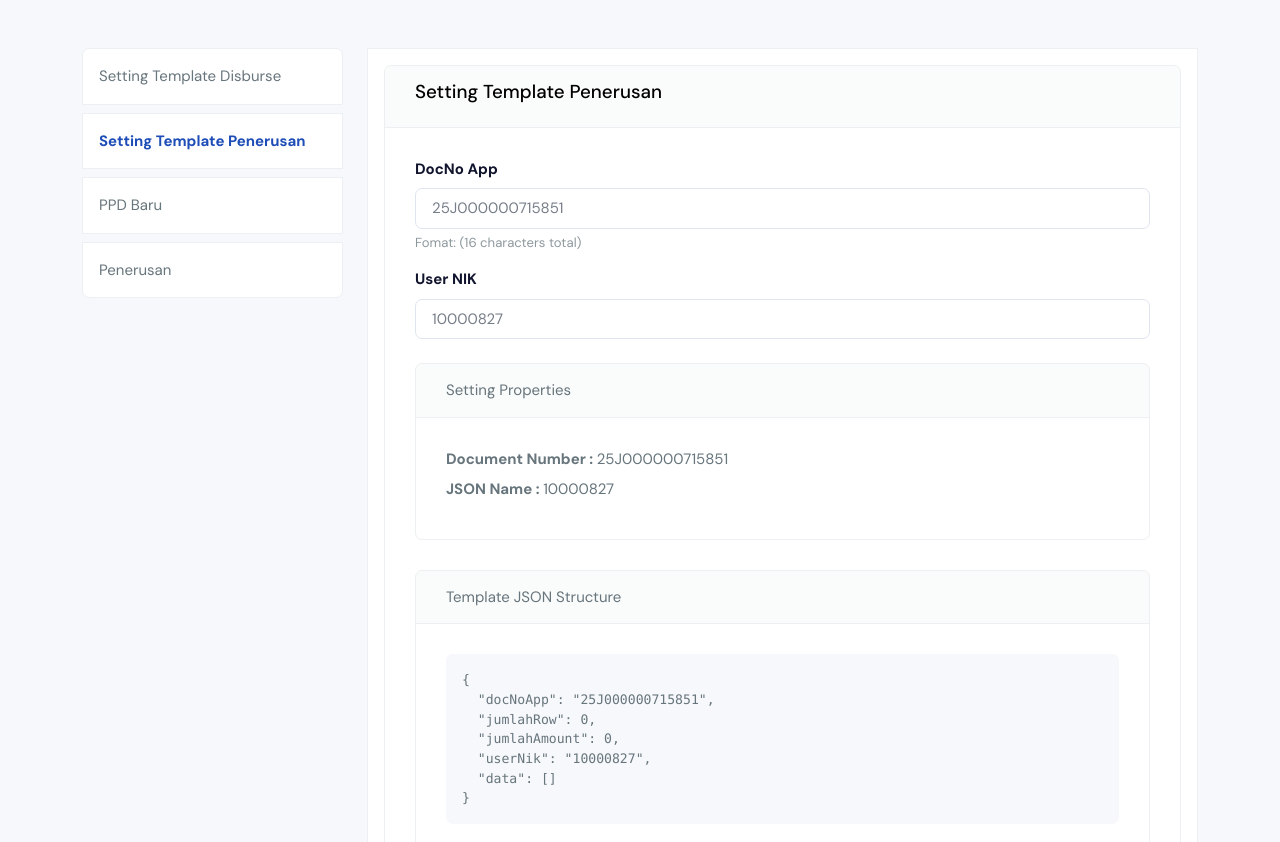
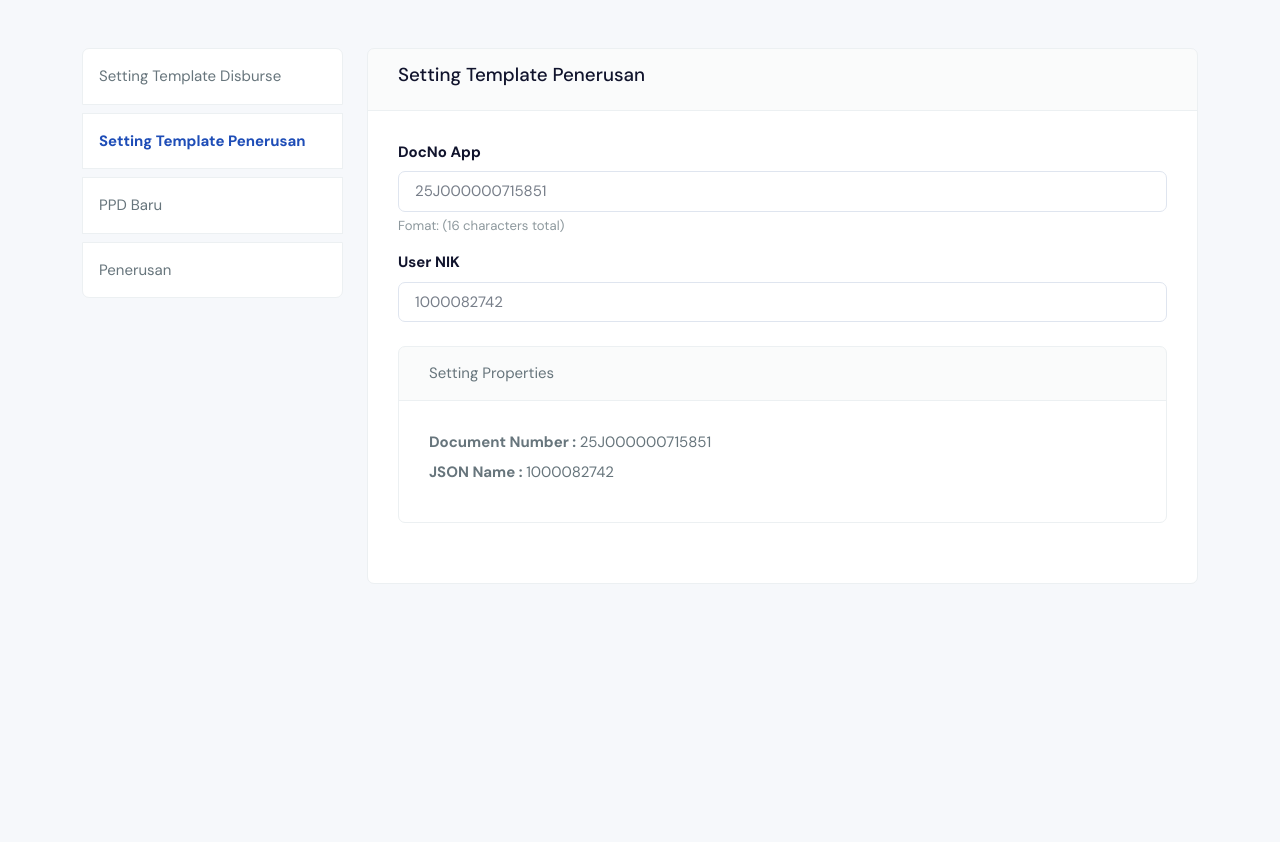
Before and after one commit to zarmintaa/generate_testing_json_jnf, a Vue app: page /setting-template-penerusan in a window 1280 px wide. Shown: the top 842 px of the page. After the commit the page ends 800 px from the top, so only its background shows below. Built offline with nearby package versions, Linux system fonts and the light colour scheme.

Commit message:
update ui

```diff
--- a/src/components/Content.vue
+++ b/src/components/Content.vue
@@ -5,9 +5,7 @@ import Form from "./Form.vue";
 <template>
   <div class="col-md-9">
     <!-- Content for the right column -->
-    <div class="p-3 border bg-white">
-      <slot />
-    </div>
+    <slot />
   </div>
 </template>
 
--- a/src/pages/Penerusan.vue
+++ b/src/pages/Penerusan.vue
@@ -77,10 +77,9 @@ const fileProsesUpload = async () => {
 
 <template>
   <Layout>
-    <div class="container-fluid">
     <div class="card">
-        <div class="card-header card-header-tabs">
-          <h5 class="text-black">{{ title }}</h5>
+      <div class="card-header">
+        <h5>{{ title }}</h5>
       </div>
       <div class="card-body">
         <div class="mb-3">
@@ -110,10 +109,7 @@ const fileProsesUpload = async () => {
           class="btn btn-primary mt-3"
         >
           <span v-if="isProses" class="d-flex align-items-center gap-2">
-              <span
-                class="spinner-border spinner-border-sm"
-                role="status"
-              ></span>
+            <span class="spinner-border spinner-border-sm" role="status"></span>
             Processing...
           </span>
           <span v-else>Process</span>
@@ -145,10 +141,7 @@ const fileProsesUpload = async () => {
             <table class="table table-bordered">
               <thead>
                 <tr>
-                    <th
-                      v-for="(header, index) in fileData.headers"
-                      :key="index"
-                    >
+                  <th v-for="(header, index) in fileData.headers" :key="index">
                     {{ header }}
                   </th>
                 </tr>
@@ -270,7 +263,6 @@ const fileProsesUpload = async () => {
         </div>
       </div>
     </div>
-    </div>
   </Layout>
 </template>
 
--- a/src/pages/PpdBaru.vue
+++ b/src/pages/PpdBaru.vue
@@ -70,10 +70,9 @@ const fileProsesUpload = async () => {
 
 <template>
   <Layout>
-    <div class="container-fluid">
     <div class="card">
-        <div class="card-header card-header-tabs">
-          <h5 class="text-black">{{ title }}</h5>
+      <div class="card-header">
+        <h5>{{ title }}</h5>
       </div>
       <div class="card-body">
         <div class="mb-3">
@@ -103,10 +102,7 @@ const fileProsesUpload = async () => {
           class="btn btn-primary mt-3"
         >
           <span v-if="isProses" class="d-flex align-items-center gap-2">
-              <span
-                class="spinner-border spinner-border-sm"
-                role="status"
-              ></span>
+            <span class="spinner-border spinner-border-sm" role="status"></span>
             Processing...
           </span>
           <span v-else>Process</span>
@@ -143,10 +139,7 @@ const fileProsesUpload = async () => {
             <table class="table table-bordered">
               <thead>
                 <tr>
-                    <th
-                      v-for="(header, index) in fileData.headers"
-                      :key="index"
-                    >
+                  <th v-for="(header, index) in fileData.headers" :key="index">
                     {{ header }}
                   </th>
                 </tr>
@@ -268,7 +261,6 @@ const fileProsesUpload = async () => {
         </div>
       </div>
     </div>
-    </div>
   </Layout>
 </template>
 
--- a/src/pages/SettingTemplatePenerusan.vue
+++ b/src/pages/SettingTemplatePenerusan.vue
@@ -2,7 +2,7 @@
 import Layout from "../components/Layout.vue";
 import { useTemplateStore } from "../store/templateStore.js";
 import { storeToRefs } from "pinia";
-import { onMounted, ref, watch } from "vue";
+import { ref, watch } from "vue";
 import PropertiesItem from "../components/blocks/PropertiesItem.vue";
 import Properties from "../components/blocks/Properties.vue";
 
@@ -39,11 +39,12 @@ const validateNik = () => {
     localUserNik.value = localUserNik.value.slice(0, 8);
     return false;
   }
-  if (!localUserNik.value) {
+  if (!localUserNik.value || !localUserNik.value.length < 1) {
     nikError.value = "NIK is required";
     return false;
   }
   nikError.value = "";
+  console.log("validate nik called");
   return true;
 };
 
@@ -69,17 +70,13 @@ const handleDocNoInput = (event) => {
 watch([localDocNoApp, localUserNik], () => {
   updateTemplatePreview();
 });
-
-onMounted(() => {
-  updateTemplatePreview();
-});
 </script>
 
 <template>
   <Layout>
     <div class="card">
       <div class="card-header">
-        <h5 class="text-black">{{ title }}</h5>
+        <h5>{{ title }}</h5>
       </div>
       <div class="card-body">
         <form @submit.prevent>
@@ -105,7 +102,7 @@ onMounted(() => {
           <div class="mb-3">
             <label for="user nik" class="form-label">User NIK</label>
             <input
-              type="text"
+              type="number"
               v-model="localUserNik"
               class="form-control"
               id="userNik"
@@ -131,7 +128,7 @@ onMounted(() => {
           />
         </Properties>
 
-        <div class="mt-4">
+        <div v-if="templatePreview" class="mt-4">
           <div class="card">
             <div class="card-header">Template JSON Structure</div>
             <div class="card-body">
```
Lines whose indentation alone changed are shown as unchanged.
